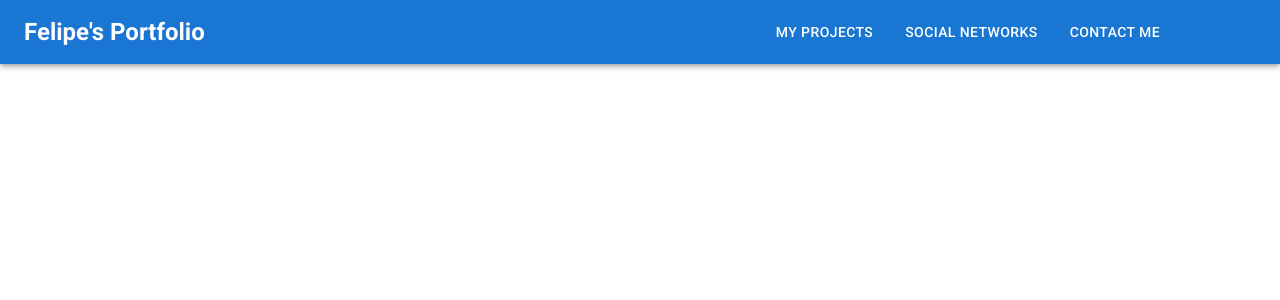
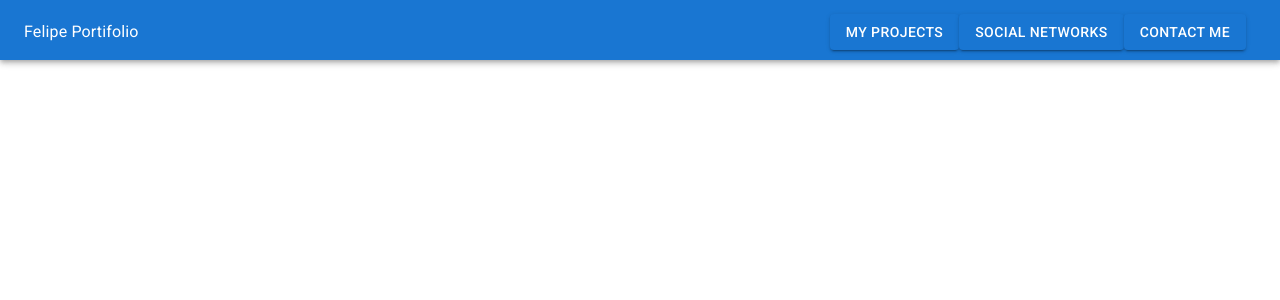
Before and after one commit to oliveirascof/personal-web, a React (Vite) app: page / in a window 1280 px wide. Shown: the top 300 px of the page. Built offline with nearby package versions, Linux system fonts and the light colour scheme.

Commit message:
header styling

```diff
--- a/src/components/Header/Header.jsx
+++ b/src/components/Header/Header.jsx
@@ -1,20 +1,28 @@
 import React from 'react'
-import { Box, Toolbar, AppBar, Typography, Button } from '@mui/material'
+import { Button } from '@mui/material'
+import {
+  AppBarStyled,
+  ToolBarStyled,
+  TypographyText,
+  BoxStyled } from './style'
 
-function Header() {
+const Header = () => {
   return (
-      <AppBar position="fixed" >
-        <Toolbar variant="regular" sx={{ display: 'flex', alignItems: 'center', justifyContent: "space-between", textAlign: 'center' }}>
-          <Typography
-            variant="h5" sx={{fontWeight: "bold"}} > Felipe's Portfolio
-            </Typography>
-            <Box sx={{display: "flex", marginLeft: 10, marginRight: 10}}>
-            <Button variant="outline">My projects</Button>
-            <Button variant="outline">Social networks</Button>
-            <Button variant="outline">Contact me</Button>
-          </Box>
-        </Toolbar>
-      </AppBar>
+      <AppBarStyled position='absolute'>
+        <ToolBarStyled >
+
+          <TypographyText >
+            Felipe Portifolio
+          </TypographyText>
+
+          <BoxStyled >
+            <Button variant="contained">My projects</Button>
+            <Button variant="contained">Social networks</Button>
+            <Button variant="contained">Contact me</Button>
+          </BoxStyled>
+
+        </ToolBarStyled>
+      </AppBarStyled>
   )
 }
 
--- /dev/null
+++ b/src/components/Header/style.js
@@ -0,0 +1,31 @@
+import styled from 'styled-components'
+import {
+  AppBar,
+  Toolbar,
+  Typography,
+  Box,
+  Button
+} from '@mui/material'
+
+
+export const AppBarStyled = styled(AppBar)`
+  height: 60px;
+  display: flex;
+`
+
+export const ToolBarStyled = styled(Toolbar)`
+  display: flex;
+  align-items: center;
+  justify-content: space-between;
+  text-align: center
+`
+
+export const TypographyText = styled(Typography)`
+  font-weight: bold;
+`
+
+export const BoxStyled = styled(Box)`
+  display: "flex";
+  margin-left: 10px;
+  margin-right: 10px;
+`
```
Also changed, not shown: 1 other file (tests, documents, lock files or other folders).
